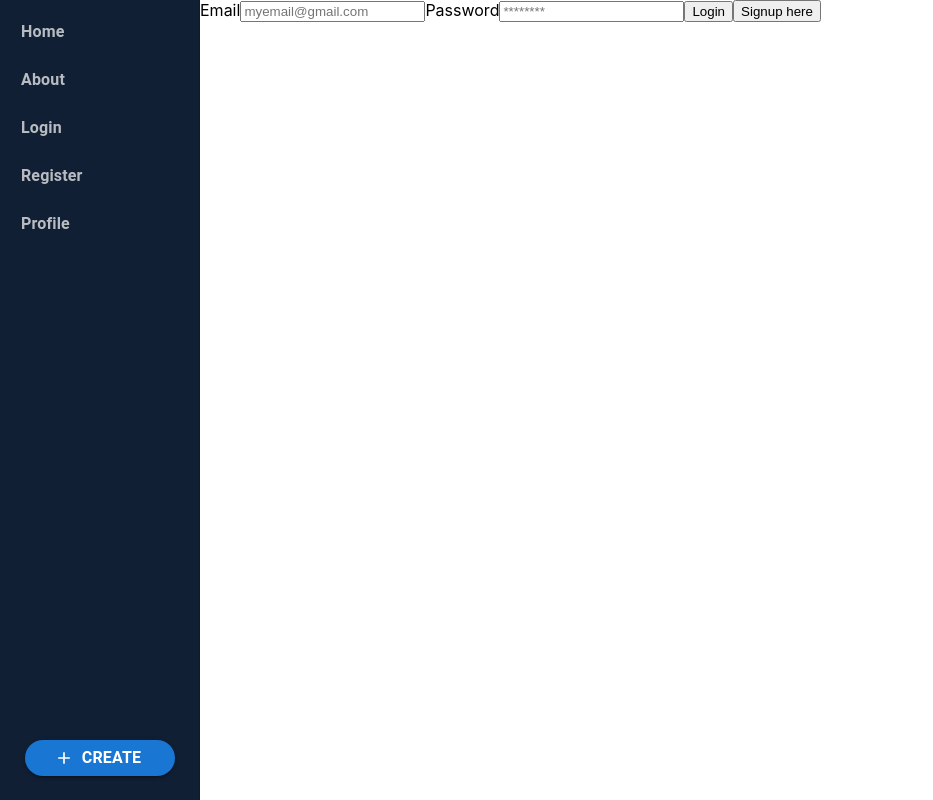
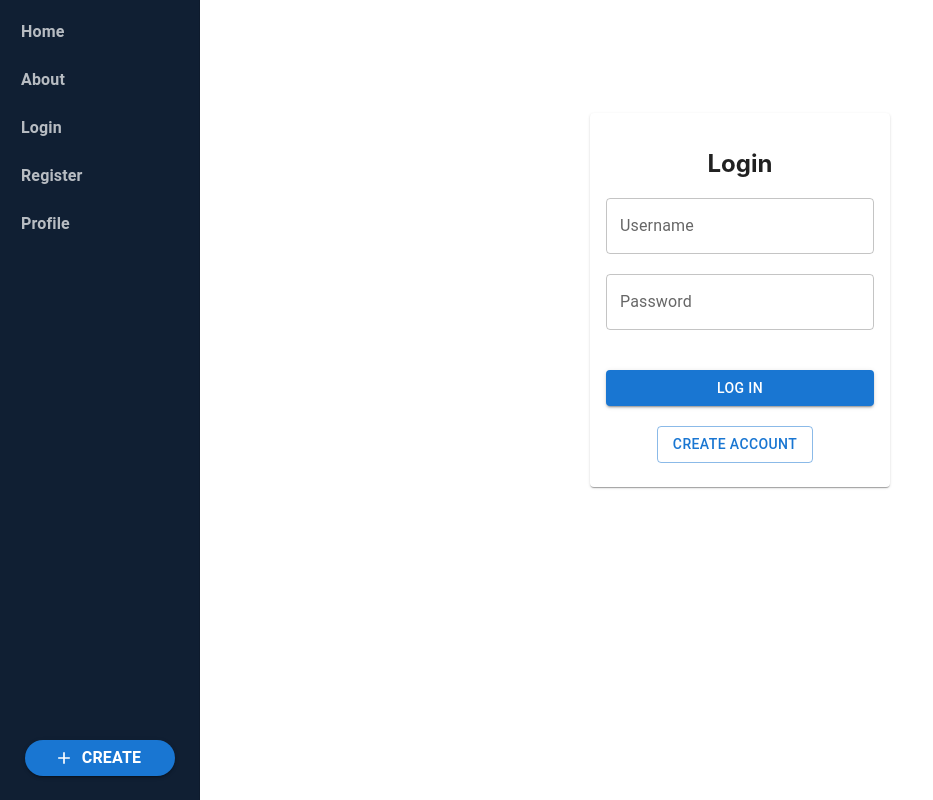
Before and after one commit to ghtjason/bruinchomp, a React (Create React App) app in the folder frontend/: page /login in a window 1280 px wide. Shown: the whole page, without its empty margins (0-933 px from the left). Built offline with nearby package versions, Linux system fonts and the light colour scheme.

Commit message:
Redesign of Login Page
Redesigned login page with Material UI elements.
Added more detailed status messages when logging in.
Added functionality to 'Create Account' button in login page.

```diff
--- a/frontend/package.json
+++ b/frontend/package.json
@@ -14,7 +14,7 @@
     "js-cookie": "^3.0.5",
     "react": "^18.2.0",
     "react-dom": "^18.2.0",
-    "react-router-dom": "^6.20.0",
+    "react-router-dom": "^6.20.1",
     "react-scripts": "5.0.1",
     "web-vitals": "^2.1.4"
   },
--- a/frontend/src/pages/Login.js
+++ b/frontend/src/pages/Login.js
@@ -1,7 +1,9 @@
 import React, { useState } from "react";
 import axios from 'axios'
-import { Stack, Box, Typography, Button } from '@mui/material'
+import { Stack, Box, Typography, Button, Card, CardContent, TextField } from '@mui/material'
 import Cookies from 'js-cookie'; // cookiessssss
+import { useNavigate } from 'react-router-dom'; // for create account redirection
+
 
 const Login = () => {
   //Modifies the state
@@ -14,6 +16,8 @@ const Login = () => {
     e.preventDefault();
     console.log(email);
     console.log(pass);
+
+    setMessage('Processing...');
 
     // handle logging in: can split into utils file or seperate function later
     let data = JSON.stringify({
@@ -49,6 +53,41 @@ const Login = () => {
   };
 
 
+  const handleLogout = () => {
+    Cookies.remove('authToken'); // remove authToken cookie
+    window.location.reload(); // reload the page
+  }
+
+  const navigate = useNavigate()
+  const handleCreateRedir = () => {
+    navigate('/register');
+  }
+
+  // CSS
+  const loginContainerStyle = {
+    display: 'flex',
+    justifyContent: 'center',
+    alignItems: 'center',
+    minHeight: '75vh',
+    width: '100%'
+  };
+  const cardStyle = {
+    width: '300px',
+    textAlign: 'center',
+  };
+  const formFieldStyle = {
+    marginBottom: '20px',
+  };
+  const buttonStyle = {
+    marginRight: '10px',
+  };
+  const errorMsgStyle = {
+    color: 'red',
+    fontSize: '80%',
+    marginBottom: '20px',
+  };
+
+
   // check if user is logged in & display accordingly
   const authToken = Cookies.get('authToken');
   console.log()
@@ -60,42 +99,54 @@ const Login = () => {
         <Typography variant="body2">
           You are already logged in!
         </Typography>
+        <Button variant="contained" color="primary" onClick={handleLogout}>
+          Logout
+        </Button>
       </>
     );
   // if user is not logged in:
   } else {
     console.log('Authentication Token not found.');
     return (
-      //Placeholder is what is displayed in input before they type
-      //Label is the tags displayed ontop of the tags itself
-      //Button type = submit it will fire handleSubmit function
-      <>
-        <form onSubmit={handleSubmit}>
-          <label>Email</label>
-          <input
-            value={email}
-            //type="email"
-            placeholder="myemail@gmail.com"
-            id="email"
-            name="email"
+      <div style={loginContainerStyle}>
+        <Card style={cardStyle}>
+          <CardContent>
+            <h2>Login</h2>
+            <form>
+              <TextField
+                style={formFieldStyle}
+                label="Username"
+                variant="outlined"
+                fullWidth
                 onChange={(e) => setEmail(e.target.value)}
               />
-          <label for="password">Password</label>
-          <input
-            value={pass}
+              <TextField
+                style={formFieldStyle}
+                label="Password"
                 type="password"
-            placeholder="********"
-            id="password"
-            name="password"
+                variant="outlined"
+                fullWidth
                 onChange={(e) => setPass(e.target.value)}
               />
-          <button type="submit">Login</button>
-        </form>
-        <button>Signup here</button>
-        <Typography variant="body2">
+              <Typography variant="body2" style={errorMsgStyle}>
                 {message}
               </Typography>
-      </>
+              <Button
+                style={formFieldStyle}
+                variant="contained"
+                color="primary"
+                fullWidth
+                onClick={handleSubmit}
+              >
+                Log in
+              </Button>
+            </form>
+            <Button variant="outlined" style={buttonStyle} onClick={handleCreateRedir}>
+              Create Account
+            </Button>
+          </CardContent>
+        </Card>
+      </div>
     );
   }
 
```
Also changed, not shown: 1 other file (tests, documents, lock files or other folders). Lines whose indentation alone changed are shown as unchanged.
